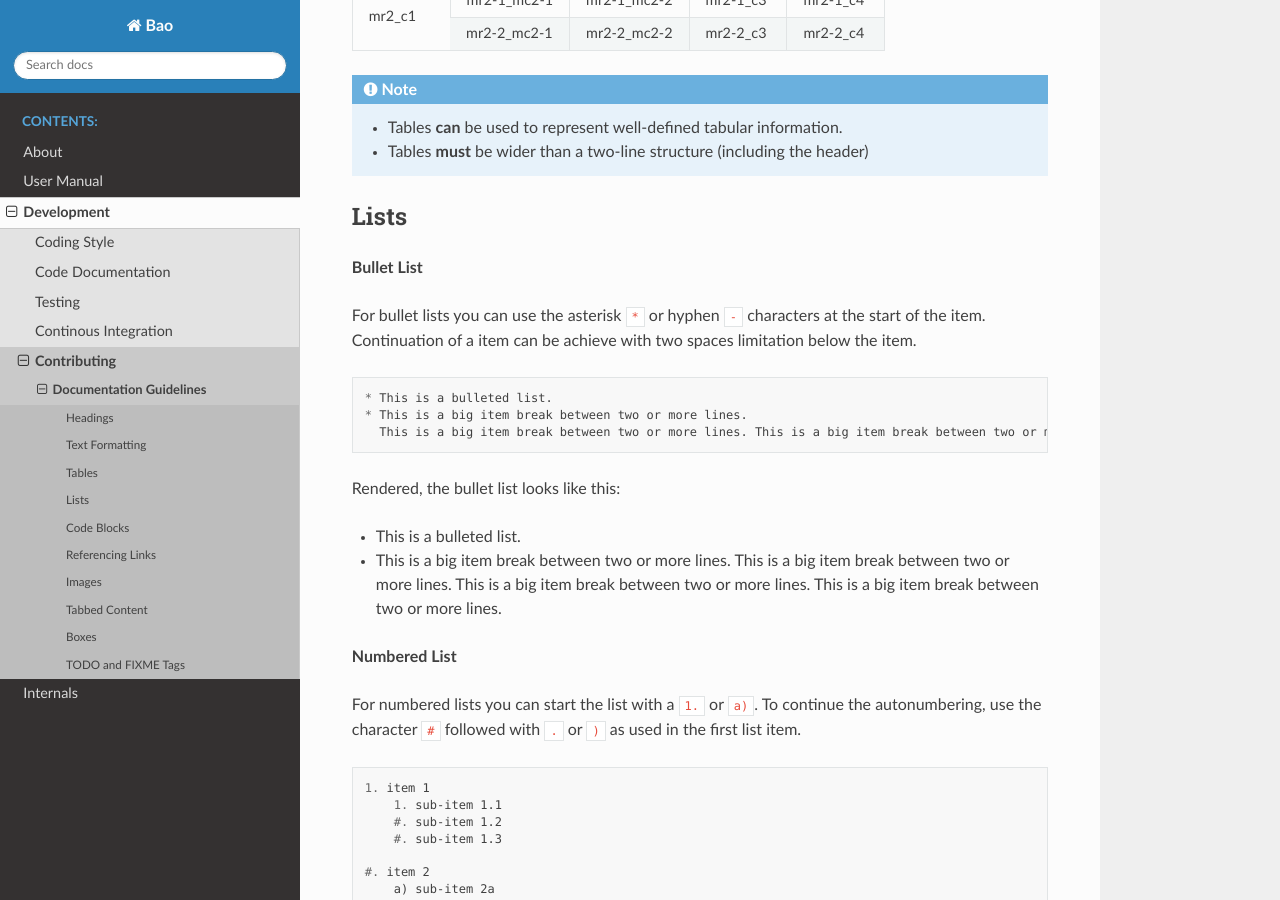
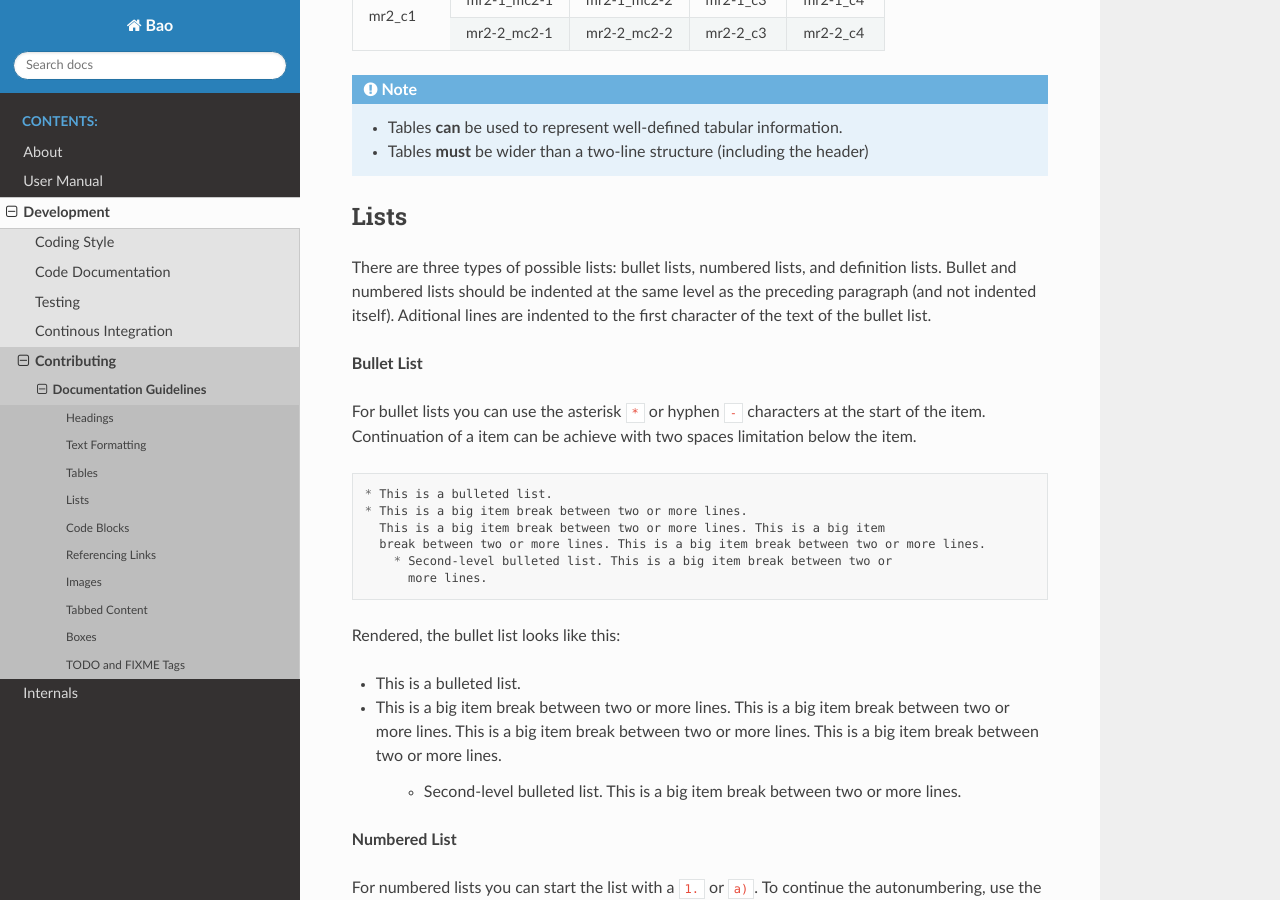
Before and after one commit to bao-project/bao-docs, a Sphinx documentation site: the page built from source/development/doc_guidelines.rst, in a window 1280 px wide and 900 px high, scrolled down 2221 px. Built offline with Sphinx 7.4.7 and the Read the Docs theme 2.0.0, drawn with Linux system fonts in a browser that asks for light colours.

Commit message:
Add indentation rules to lists

```diff
--- a/source/development/doc_guidelines.rst
+++ b/source/development/doc_guidelines.rst
@@ -109,6 +109,7 @@ Rendered, the table looks like this:
 
 Lists
 -----
+There are three types of possible lists: bullet lists, numbered lists, and definition lists. Bullet and numbered lists should be indented at the same level as the preceding paragraph (and not indented itself). Aditional lines are indented to the first character of the text of the bullet list.
 
 **Bullet List**
 
@@ -118,13 +119,21 @@ For bullet lists you can use the asterisk ``*`` or hyphen ``-`` characters at th
 
     * This is a bulleted list.
     * This is a big item break between two or more lines.
-      This is a big item break between two or more lines. This is a big item break between two or more lines. This is a big item break between two or more lines.
+      This is a big item break between two or more lines. This is a big item
+      break between two or more lines. This is a big item break between two or more lines.
+        * Second-level bulleted list. This is a big item break between two or
+          more lines.
+
 
 Rendered, the bullet list looks like this:
 
 * This is a bulleted list.
 * This is a big item break between two or more lines.
-  This is a big item break between two or more lines. This is a big item break between two or more lines. This is a big item break between two or more lines.
+  This is a big item break between two or more lines. This is a big item
+  break between two or more lines. This is a big item break between two or more lines.
+
+    * Second-level bulleted list. This is a big item break between two or
+      more lines.
 
 **Numbered List**
 
```
